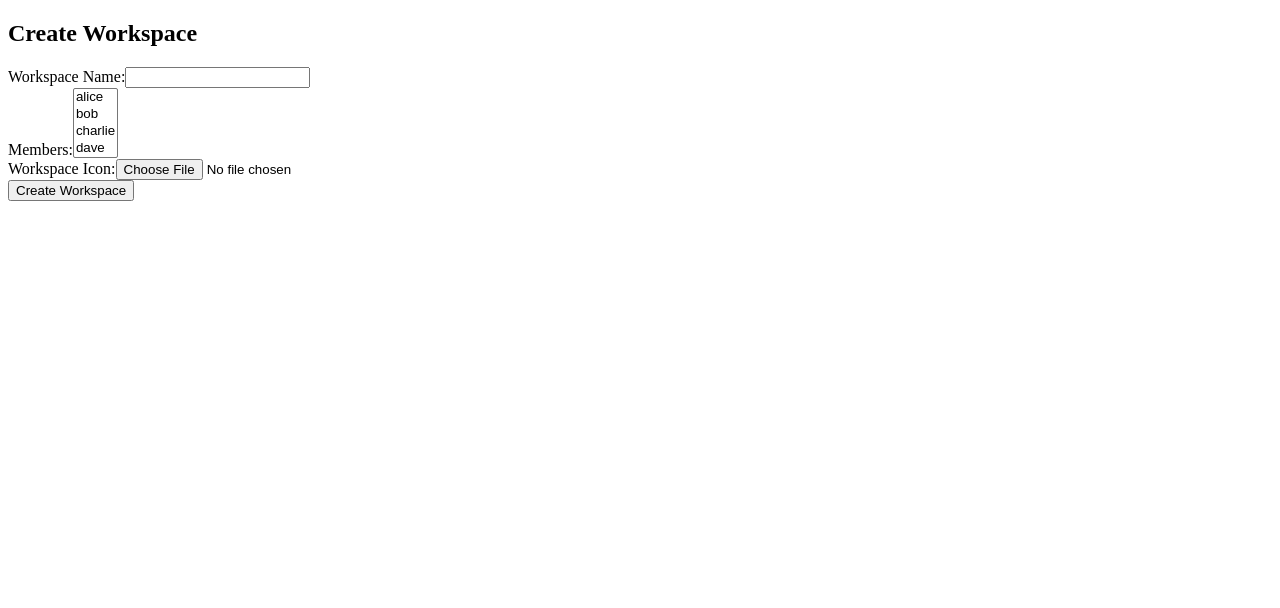
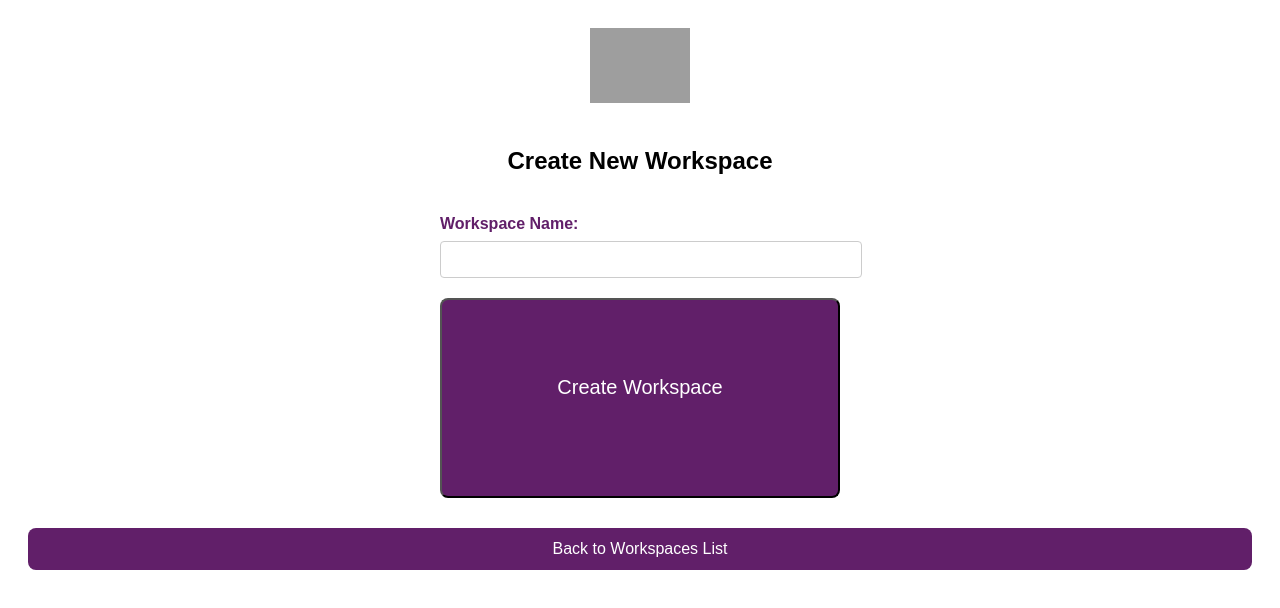
Before and after one commit to aflores852023/TrabajoFinal, a React (Vite) app: page /Workspaces/New in a window 1280 px wide. Shown: the top 608 px of the page. Built offline with nearby package versions, Linux system fonts and the light colour scheme; grey boxes are pictures that could not be loaded.

Commit message:
creacion de wks y estilos

```diff
--- a/src/Pages/NewWorkspaces.jsx
+++ b/src/Pages/NewWorkspaces.jsx
@@ -1,137 +1,71 @@
-import React, { useState, useEffect } from 'react';
+import React, { useState } from 'react';
+import { useNavigate } from 'react-router-dom';
 import { useGlobalContextWorkspaces } from '../Context/GlobalContext';
+import { addChannel, getNextChannelId } from '../helpers/channels';
+import { getLastWorkspaceId } from '../helpers/workspaces';
 
 const NewWorkspaces = () => {
   const [workspaceName, setWorkspaceName] = useState('');
-  const [selectedMembers, setSelectedMembers] = useState([]);
-  const [icon, setIcon] = useState(null);
-  const [users, setUsers] = useState([]);
-
-  const { handleCreateWorkspaces } = useGlobalContextWorkspaces();
-
-  // Cargar usuarios del localStorage al montar el componente
-  useEffect(() => {
-    const storedUsers = JSON.parse(localStorage.getItem('users')) || [];
-    setUsers(storedUsers);
-  }, []);
+  const navigate = useNavigate();
+  const { handleCreateWorkspaces, workspaces } = useGlobalContextWorkspaces();
 
   const handleSubmit = (e) => {
     e.preventDefault();
 
+    const newWorkspaceId = getLastWorkspaceId(workspaces) + 1;
+
     const newWorkspace = {
-      id: Date.now(),  // Generar un ID único para el workspace
+      id: newWorkspaceId,
       name: workspaceName,
-      members: selectedMembers,
-      icon: icon ? URL.createObjectURL(icon) : null, // Crear una URL temporal para el icono
+      icon: '/img/logoworkspace.jpg',
+      members: [1, 2, 3],
     };
+
+    const generalChannel = {
+      id: getNextChannelId(),
+      name: 'General',
+      workspaceId: newWorkspaceId,
+    };
+    addChannel(generalChannel);
 
     handleCreateWorkspaces(newWorkspace);
 
-    // Limpiar el formulario después de la creación
     setWorkspaceName('');
-    setSelectedMembers([]);
-    setIcon(null);
+
+    navigate('/');
   };
 
-  const handleIconChange = (e) => {
-    setIcon(e.target.files[0]);
-  };
-
-  const handleMemberChange = (e) => {
-    const value = Array.from(e.target.selectedOptions, option => option.value);
-    setSelectedMembers(value);
+  const handleBackClick = () => {
+    navigate('/');
   };
 
   return (
-    <form onSubmit={handleSubmit}>
-      <h2>Create Workspace</h2>
-      <div>
-        <label>
-          Workspace Name:
+    <div className="home"> {/* Usar la clase home para mantener el diseño centrado */}
+      <div className="home-logo">
+        <img src="/img/logo_workspaces.jpeg" alt="Workspace Icon" className="slack-logo" />
+      </div>
+      <h2 className="home-welcome">Create New Workspace</h2>
+      <form onSubmit={handleSubmit} className="create-workspace-form">
+        <div className="form-group">
+          <label htmlFor="workspaceName" className="form-label">Workspace Name:</label>
           <input
             type="text"
+            id="workspaceName"
+            className="form-input"
             value={workspaceName}
-            onChange={e => setWorkspaceName(e.target.value)}
+            onChange={(e) => setWorkspaceName(e.target.value)}
             required
           />
-        </label>
-      </div>
-      <div>
-        <label>
-          Members:
-          <select
-            multiple
-            value={selectedMembers}
-            onChange={handleMemberChange}
-            required
-          >
-            {users.map(user => (
-              <option key={user.id} value={user.username}>
-                {user.username}
-              </option>
-            ))}
-          </select>
-        </label>
-      </div>
-      <div>
-        <label>
-          Workspace Icon:
-          <input
-            type="file"
-            accept="image/*"
-            onChange={handleIconChange}
-          />
-        </label>
-      </div>
-      <div>
-        <button type="submit">Create Workspace</button>
-      </div>
-    </form>
+        </div>
+        <div className="form-group">
+          <button type="submit" className="create-workspace-button_in_worskpace">Create Workspace</button>
+        </div>
+      </form>
+      <button className="create-workspace-button_back_button " onClick={handleBackClick}>
+        Back to Workspaces List
+      </button>
+    </div>
   );
 };
 
 export default NewWorkspaces;
-
-/* import React from 'react'
-
-import { useGlobalContextWorkspaces } from '../Context/GlobalContext';
-
-const NewWorkspaces = () => {
-    const {handleCreateWorkspaces} = useGlobalContextWorkspaces();
-
-  return (
-      <form onSubmit={handleCreateWorkspaces}>
-        <h2>Create Workspace</h2>
-        <div>
-        <label>
-          Workspace Name:
-          <input
-            type="text"
-            value='name'
-            onChange={e => setWorkspaceName(e.target.value)}
-            required
-          />
-        </label>
-        </div>
-        <div>
-        <label>
-          Channel name:
-          <input
-            type="text"
-            value='channel'
-            onChange={e => setChannel(e.target.value)}
-            required
-          />
-        </label>
-        </div>
-        <div>
-          <button type="submit">Create Workspace</button>
-        </div>
-
-      </form>
-    );
-  }
-    */
-
-
-/* export default NewWorkspaces */
--- a/src/Pages/style.css
+++ b/src/Pages/style.css
@@ -514,3 +514,63 @@
     padding: 4px 8px;
   }
 }
+
+/* Estilos para el formulario de creación de Workspaces */
+.create-workspace-form {
+  width: 100%;
+  max-width: 400px;
+  margin-top: 20px;
+}
+
+.form-group {
+  margin-bottom: 20px;
+}
+
+.form-label {
+  display: block;
+  font-size: 16px;
+  color: #611f69;
+  margin-bottom: 8px;
+  font-weight: bold;
+}
+
+.form-input {
+  width: 100%;
+  padding: 10px;
+  border-radius: 4px;
+  border: 1px solid #ccc;
+}
+
+.create-workspace-button_in_worskpace {
+  padding: 30px 40px;
+  font-size: 20px;
+  background-color: #611f69;
+  color: white;
+  border-radius: 8px;
+  cursor: pointer;
+  width: 100%;
+  height: calc(100vh - 600px);
+  padding-top: 10px;
+}
+
+.create-workspace-button:hover {
+  background-color: #cc15e0;
+}
+
+
+.create-workspace-button_back_button {
+  width: 100%;
+  padding: 12px 20px;
+  font-size: 16px;
+  background-color: #611f69;
+  color: white;
+  border: none;
+  border-radius: 8px;
+  cursor: pointer;
+  text-align: center;
+  margin-top: 10px;
+}
+
+.create-workspace-button_back_button:hover {
+  background-color: #cc15e0;
+}
--- a/src/helpers/channels.js
+++ b/src/helpers/channels.js
@@ -1,4 +1,4 @@
-
+// helpers/channels.js
 
 /**
  * Recupera los canales asociados a un ID de espacio de trabajo determinado del almacenamiento local.
@@ -6,23 +6,18 @@
  * @param {number} workspaceId - El ID del espacio de trabajo.
  * @return {Array} Un arreglo de objetos de canal que pertenecen al ID de espacio de trabajo especificado.
  */
-// helpers/channels.js
 export const getChannelsForWorkspace = (workspaceId) => {
-  const channels = JSON.parse(localStorage.getItem('channels')) ;
-  /* console.log("Todos los canales:", channels);  */
+  const channels = JSON.parse(localStorage.getItem('channels')) || [];
   const filteredChannels = channels.filter(channel => channel.workspaceId === workspaceId);
-  /* console.log(`Canales filtrados para el workspace ${workspaceId}:`, filteredChannels); */
   return filteredChannels;
-}
+};
 
 /**
  * Agrega un canal a la lista de canales almacenados en el almacenamiento local del navegador.
  *
- * @param {Object} canal - El objeto de canal a agregar.
- * @return {void} Esta función no devuelve nada.
+ * @param {Object} newChannel - El objeto de canal a agregar.
+ * @return {Array} La lista actualizada de canales.
  */
-// ../helpers/channels.js
-
 export const addChannel = (newChannel) => {
   const channels = JSON.parse(localStorage.getItem('channels')) || [];
   channels.push(newChannel);
@@ -30,6 +25,11 @@ export const addChannel = (newChannel) => {
   return channels;
 };
 
+/**
+ * Obtiene el siguiente ID disponible para un canal en el almacenamiento local.
+ *
+ * @return {number} El próximo ID disponible para un canal.
+ */
 export const getNextChannelId = () => {
   const channels = JSON.parse(localStorage.getItem('channels')) || [];
   if (channels.length === 0) {
@@ -38,3 +38,19 @@ export const getNextChannelId = () => {
   const lastChannelId = Math.max(...channels.map(channel => channel.id));
   return lastChannelId + 1;
 };
+
+/**
+ * Añade un workspaceId a un canal existente y lo guarda en localStorage.
+ *
+ * @param {number} workspaceId - El ID del workspace que se añadirá.
+ * @param {number} channelId - El ID del canal que se va a actualizar.
+ * @return {Array} La lista actualizada de canales.
+ */
+export const addWorkspaceIdToChannel = (workspaceId, channelId) => {
+  const channels = JSON.parse(localStorage.getItem('channels')) || [];
+  const updatedChannels = channels.map(channel =>
+    channel.id === channelId ? { ...channel, workspaceId: workspaceId } : channel
+  );
+  localStorage.setItem('channels', JSON.stringify(updatedChannels));
+  return updatedChannels;
+};
--- a/src/helpers/workspaces.js
+++ b/src/helpers/workspaces.js
@@ -52,3 +52,9 @@ export const deleteWorkspaceForId = (id) => {
     workspaces.splice(index, 1);
     localStorage.setItem('workspaces', JSON.stringify(workspaces));
 }
+
+
+
+export const getLastWorkspaceId = (workspaces) => {
+  return workspaces.length > 0 ? Math.max(...workspaces.map(ws => ws.id)) : 0;
+};
```
Also changed, not shown: src/helpers/messages.js (renamed from src/helpers/messages.jsx).
